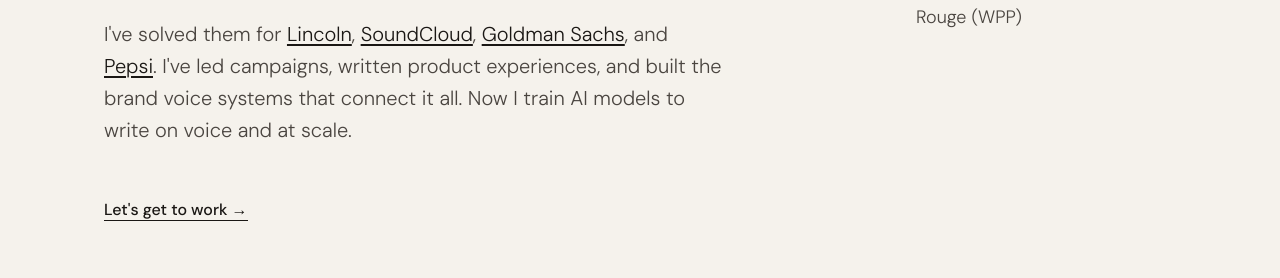
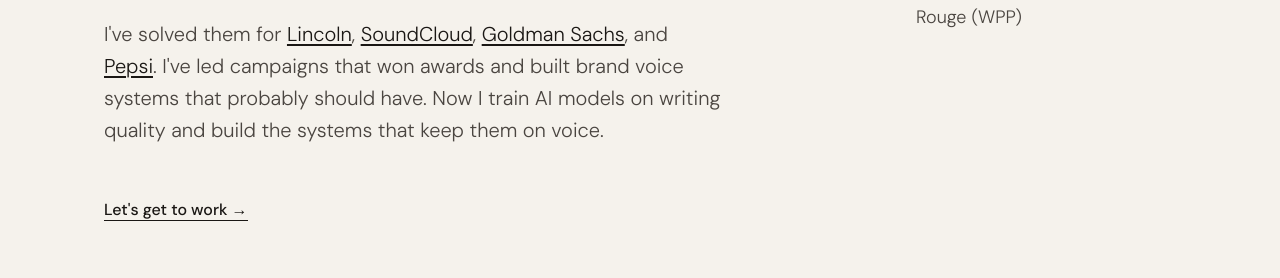
Before and after one commit to djblack1/dougblack-site, a plain HTML site: page index.html in a window 1280 px wide. Shown: the part 311-589 px from the top of the page. Drawn offline with nearby package versions, Linux system fonts and the light colour scheme.

Commit message:
Home hero: restore original paragraph

```diff
--- a/index.html
+++ b/index.html
@@ -221,7 +221,7 @@
       <div class="hero-statement-inner">
         <div class="hero-main">
           <h1 class="hero-statement-h1">Most brand problems<br>are writing problems.</h1>
-          <p class="hero-statement-sub">I've solved them for <a href="/work/lincoln" class="hero-inline">Lincoln</a>, <a href="/work/soundcloud" class="hero-inline">SoundCloud</a>, <a href="/work/goldman-sachs" class="hero-inline">Goldman Sachs</a>, and <a href="/work/pepsi" class="hero-inline">Pepsi</a>. I've led campaigns, written product experiences, and built the brand voice systems that connect it all. Now I train AI models to write on voice and at scale.</p>
+          <p class="hero-statement-sub">I've solved them for <a href="/work/lincoln" class="hero-inline">Lincoln</a>, <a href="/work/soundcloud" class="hero-inline">SoundCloud</a>, <a href="/work/goldman-sachs" class="hero-inline">Goldman Sachs</a>, and <a href="/work/pepsi" class="hero-inline">Pepsi</a>. I've led campaigns that won awards and built brand voice systems that probably should have. Now I train AI models on writing quality and build the systems that keep them on voice.</p>
           <p class="hero-statement-links"><a href="mailto:dougblack1@gmail.com" class="hero-link">Let's get to work →</a></p>
         </div>
         <aside class="hero-availability">
```
